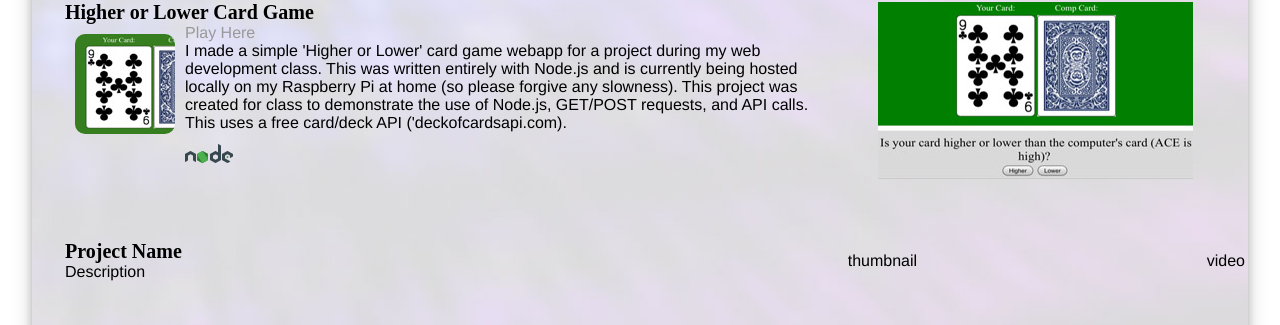
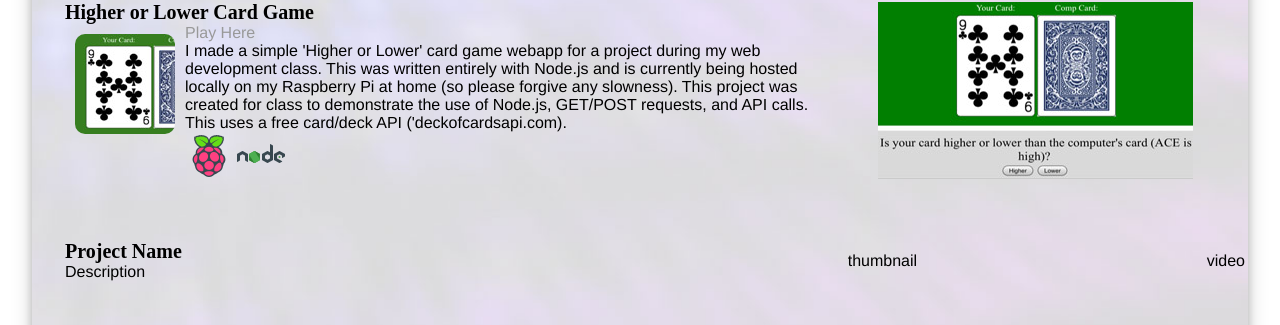
Before and after one commit to thweattm/thweattm.github.io, a Jekyll site: the page index.html, which Jekyll copies as it is, in a window 1280 px wide. Shown: the part 1580-1905 px from the top of the page. Built offline with Jekyll 4.4.1, drawn with Linux system fonts in a browser that asks for light colours.

Commit message:
Update index.html

```diff
--- a/index.html
+++ b/index.html
@@ -162,6 +162,7 @@
 						forgive any slowness). This project was created for class to
 						demonstrate the use of Node.js, GET/POST requests,
 						and API calls. This uses a free card/deck API ('deckofcardsapi.com).<br>
+						<img src="pics/icon_rpi.png" alt="rpi">
 						<img src="pics/icon_nodejs.png" alt="nodejs">
 						</p>
 					</td>
```
